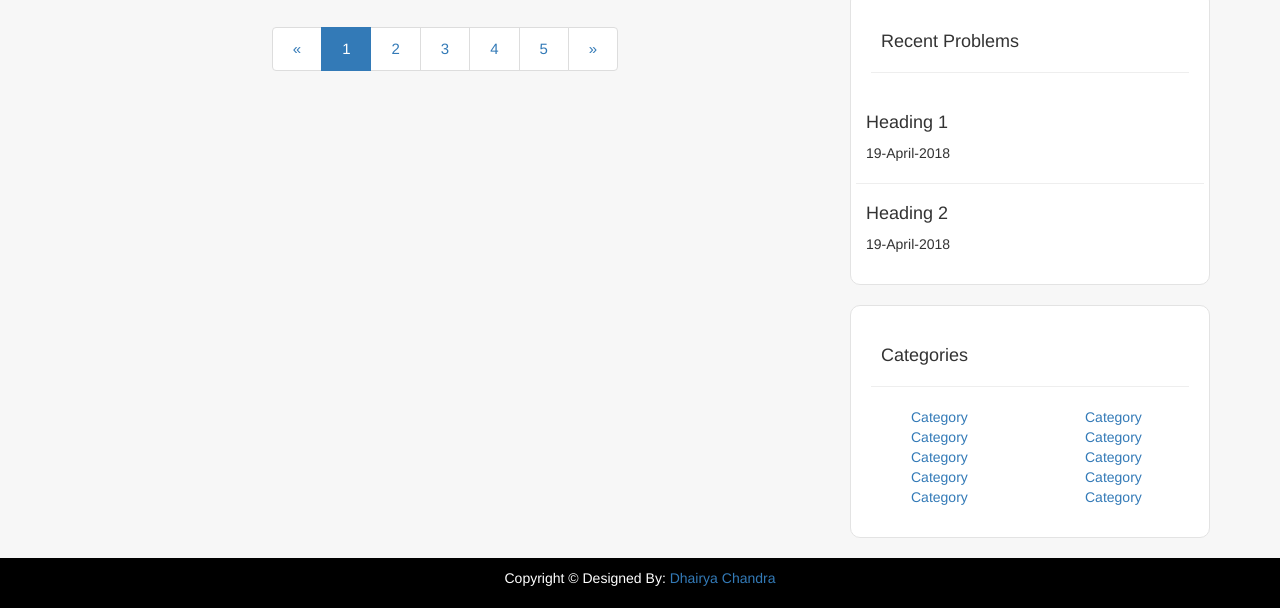
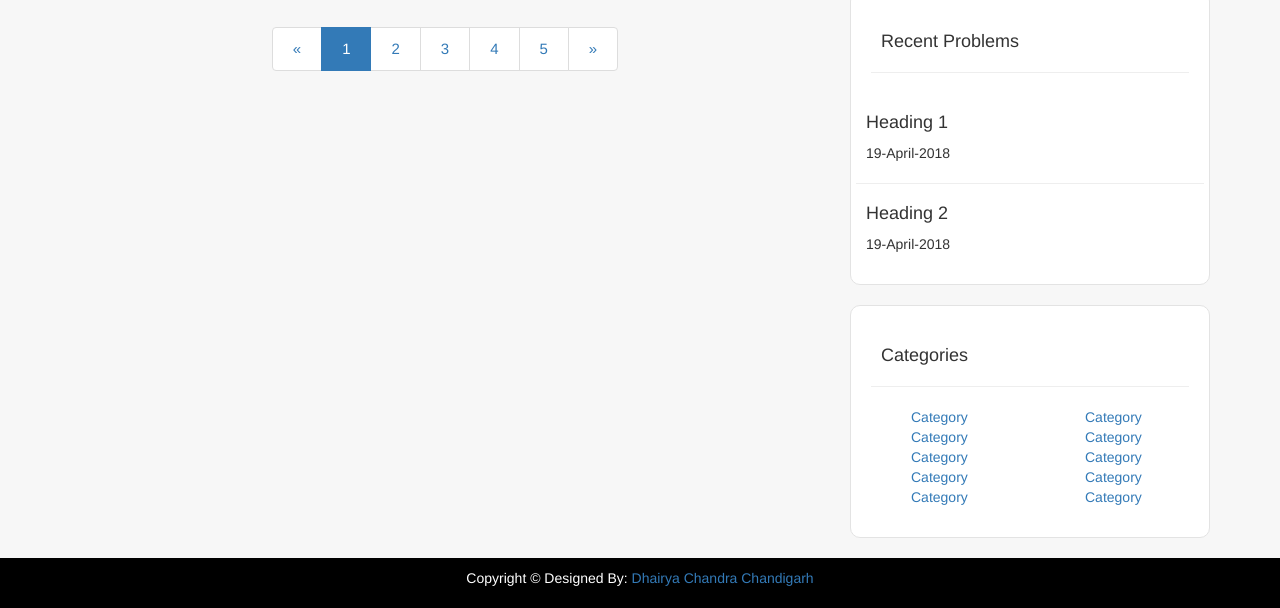
Before and after one commit to dhairyachandra/HackerCode, a plain HTML site: page index.html in a window 1280 px wide. Shown: the part 552-1160 px from the top of the page. Drawn offline with nearby package versions, Linux system fonts and the light colour scheme; files that its build step writes are made by us from their sources.

Commit message:
Update Copyright
Update Copyright

```diff
--- a/index.html
+++ b/index.html
@@ -183,7 +183,7 @@
     </section>
     <footer>
         <div class="container">
-            Copyright &copy; Designed By: <a href="http://www.medhairya.com">Dhairya Chandra</a>
+            Copyright &copy; Designed By: <a href="http://www.medhairya.com">Dhairya Chandra Chandigarh</a>
         </div>
     </footer>
 
```
